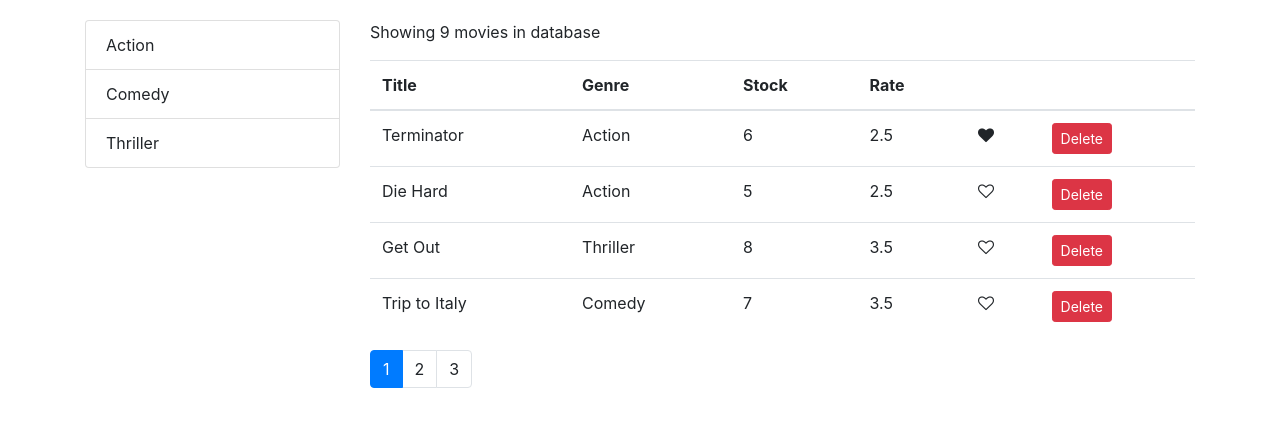
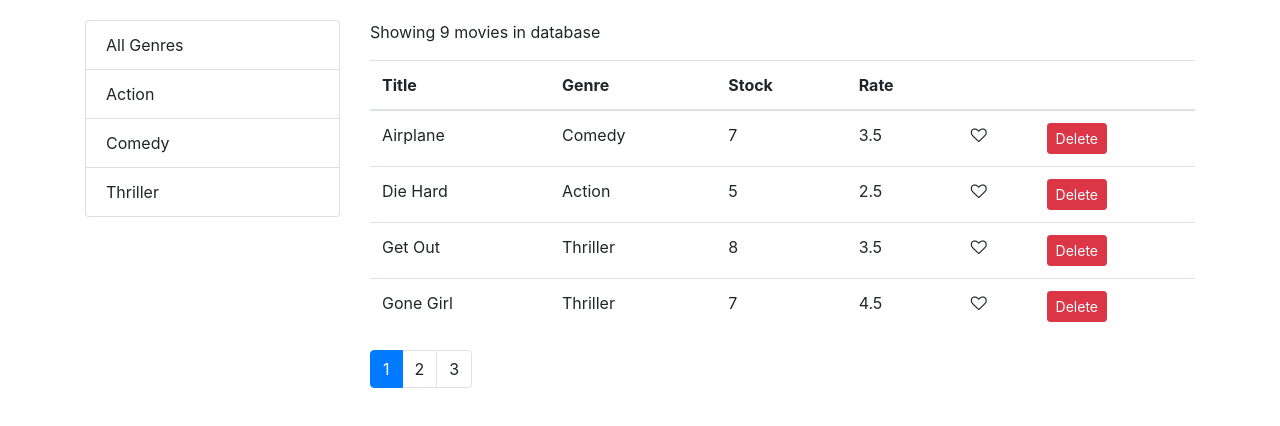
Before and after one commit to carotkut94/VideoStack, a React (Create React App) app: page / in a window 1280 px wide. Shown: the top 426 px of the page. Built offline with nearby package versions, Linux system fonts and the light colour scheme.

Commit message:
Added sorting functionality

```diff
--- a/src/components/movies.jsx
+++ b/src/components/movies.jsx
@@ -1,21 +1,24 @@
 import React, { Component } from "react";
 import { getMovies } from "../services/fakeMovieService";
-import Like from "../components/common/like";
 import Pagination from "../components/common/pagination";
 import { paginate } from "../utils/paginate";
 import ListGroup from "../components/common/listGroup";
 import { getGenres } from "../services/fakeGenreService";
+import MoviesTable from "../components/moviesTable";
+import _ from "lodash";
 
 class Movies extends Component {
   state = {
     movies: [],
     pageSize: 4,
     currentPage: 1,
-    genres: []
+    genres: [],
+    sortColumn: { path: "title", order: "asc" }
   };
 
   componentDidMount() {
-    this.setState({ movies: getMovies(), genres: getGenres() });
+    const genres = [{ _id: "", name: "All Genres" }, ...getGenres()];
+    this.setState({ movies: getMovies(), genres });
   }
 
   handleDelete = movie => {
@@ -36,15 +39,40 @@
   };
 
   handleSelect = genre => {
-    this.setState({ selectedGenre: genre });
+    this.setState({ selectedGenre: genre, currentPage: 1 });
+  };
+
+  handleSort = path => {
+    const sortColumn = { ...this.state.sortColumn };
+    if (sortColumn.path === path) {
+      sortColumn.order = sortColumn.order === "asc" ? "desc" : "asc";
+    } else {
+      sortColumn.path = path;
+      sortColumn.order = "asc";
+    }
+    this.setState({ sortColumn });
   };
 
   render() {
-    const { length: count } = this.state.movies;
-    const { pageSize, currentPage } = this.state;
+    const {
+      pageSize,
+      currentPage,
+      sortColumn,
+      selectedGenre,
+      movies: allMovies
+    } = this.state;
 
-    if (count === 0) return <p>There are no movies in database</p>;
-    const listMovies = paginate(this.state.movies, currentPage, pageSize);
+    const filtered =
+      selectedGenre && selectedGenre._id
+        ? allMovies.filter(m => m.genre._id === selectedGenre._id)
+        : allMovies;
+
+    if (filtered.length === 0) return <p>There are no movies in database</p>;
+
+    const sorted = _.orderBy(filtered, [sortColumn.path], [sortColumn.order]);
+
+    const listMovies = paginate(sorted, currentPage, pageSize);
+
     return (
       <div className="row">
         <div className="col-3">
@@ -55,47 +83,17 @@
           />
         </div>
         <div className="col">
-          <p>Showing {count} movies in database</p>
-          <table className="table">
-            <thead>
-              <tr>
-                <th>Title</th>
-                <th>Genre</th>
-                <th>Stock</th>
-                <th>Rate</th>
-                <th />
-                <th />
-              </tr>
-            </thead>
-            <tbody>
-              {listMovies.map(movie => (
-                <tr key={movie._id}>
-                  <td>{movie.title}</td>
-                  <td>{movie.genre.name}</td>
-                  <td>{movie.numberInStock}</td>
-                  <td>{movie.dailyRentalRate}</td>
-                  <td>
-                    <Like
-                      liked={movie.liked}
-                      onLikedClicked={() => this.handleLike(movie)}
-                    />
-                  </td>
-                  <td>
-                    <button
-                      onClick={() => this.handleDelete(movie)}
-                      className="btn btn-danger btn-sm"
-                    >
-                      Delete
-                    </button>
-                  </td>
-                </tr>
-              ))}
-            </tbody>
-          </table>
+          <p>Showing {filtered.length} movies in database</p>
+          <MoviesTable
+            onSort={this.handleSort}
+            listMovies={listMovies}
+            onDelete={this.handleDelete}
+            onLike={this.handleLike}
+          />
           <Pagination
             onPageChanged={this.handlePageChange}
             pageSize={pageSize}
-            itemCount={count}
+            itemCount={filtered.length}
             currentPage={currentPage}
           />
         </div>
--- /dev/null
+++ b/src/components/moviesTable.jsx
@@ -0,0 +1,42 @@
+import React from "react";
+import Like from "../components/common/like";
+const MoviesTable = props => {
+  const { listMovies, onDelete, onLike, onSort } = props;
+  return (
+    <table className="table">
+      <thead>
+        <tr>
+          <th onClick={() => onSort("title")}>Title</th>
+          <th onClick={() => onSort("genre.name")}>Genre</th>
+          <th onClick={() => onSort("numberInStock")}>Stock</th>
+          <th onClick={() => onSort("dailyRentalRate")}>Rate</th>
+          <th />
+          <th />
+        </tr>
+      </thead>
+      <tbody>
+        {listMovies.map(movie => (
+          <tr key={movie._id}>
+            <td>{movie.title}</td>
+            <td>{movie.genre.name}</td>
+            <td>{movie.numberInStock}</td>
+            <td>{movie.dailyRentalRate}</td>
+            <td>
+              <Like liked={movie.liked} onLikedClicked={() => onLike(movie)} />
+            </td>
+            <td>
+              <button
+                onClick={() => onDelete(movie)}
+                className="btn btn-danger btn-sm"
+              >
+                Delete
+              </button>
+            </td>
+          </tr>
+        ))}
+      </tbody>
+    </table>
+  );
+};
+
+export default MoviesTable;
```
